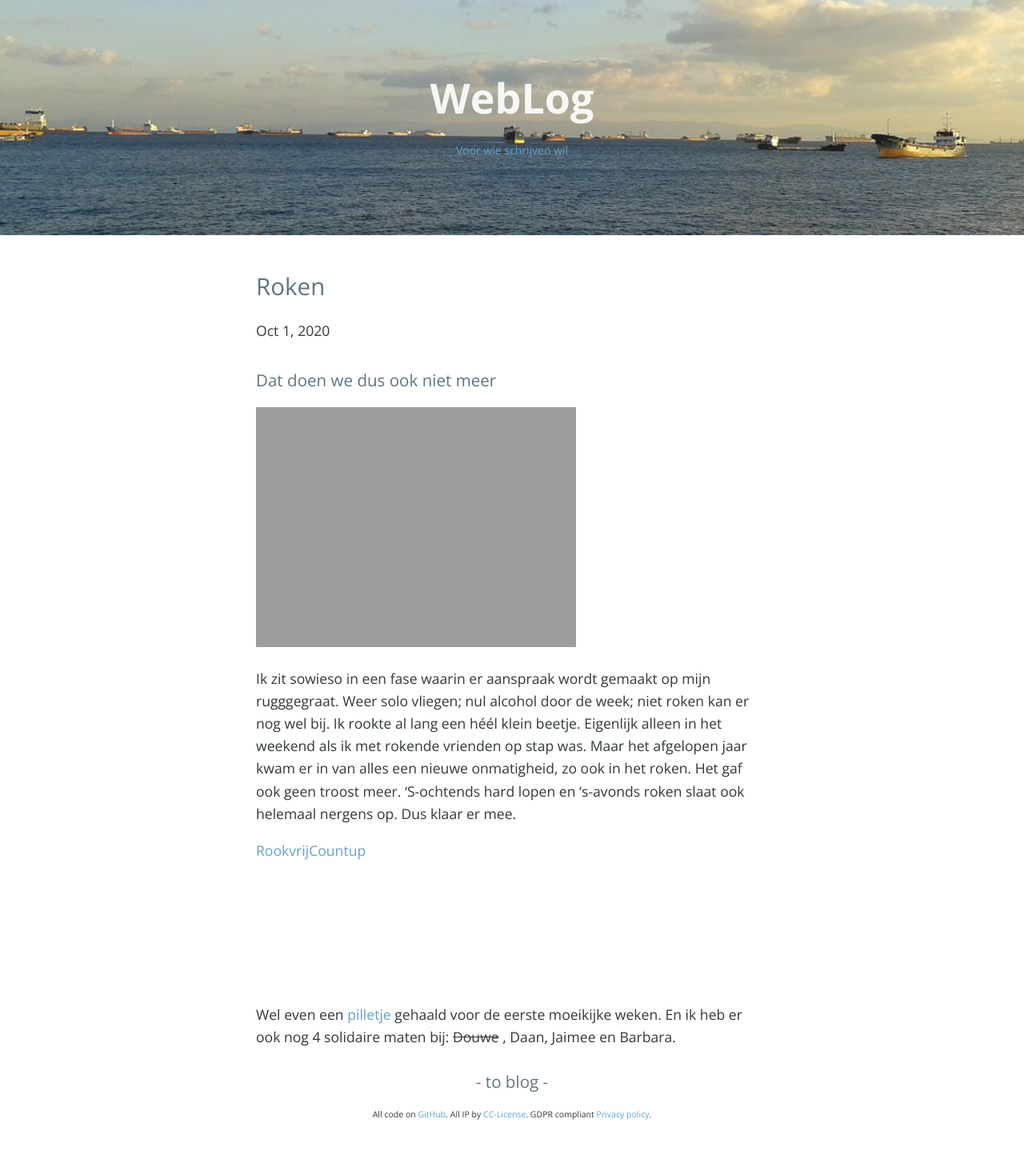
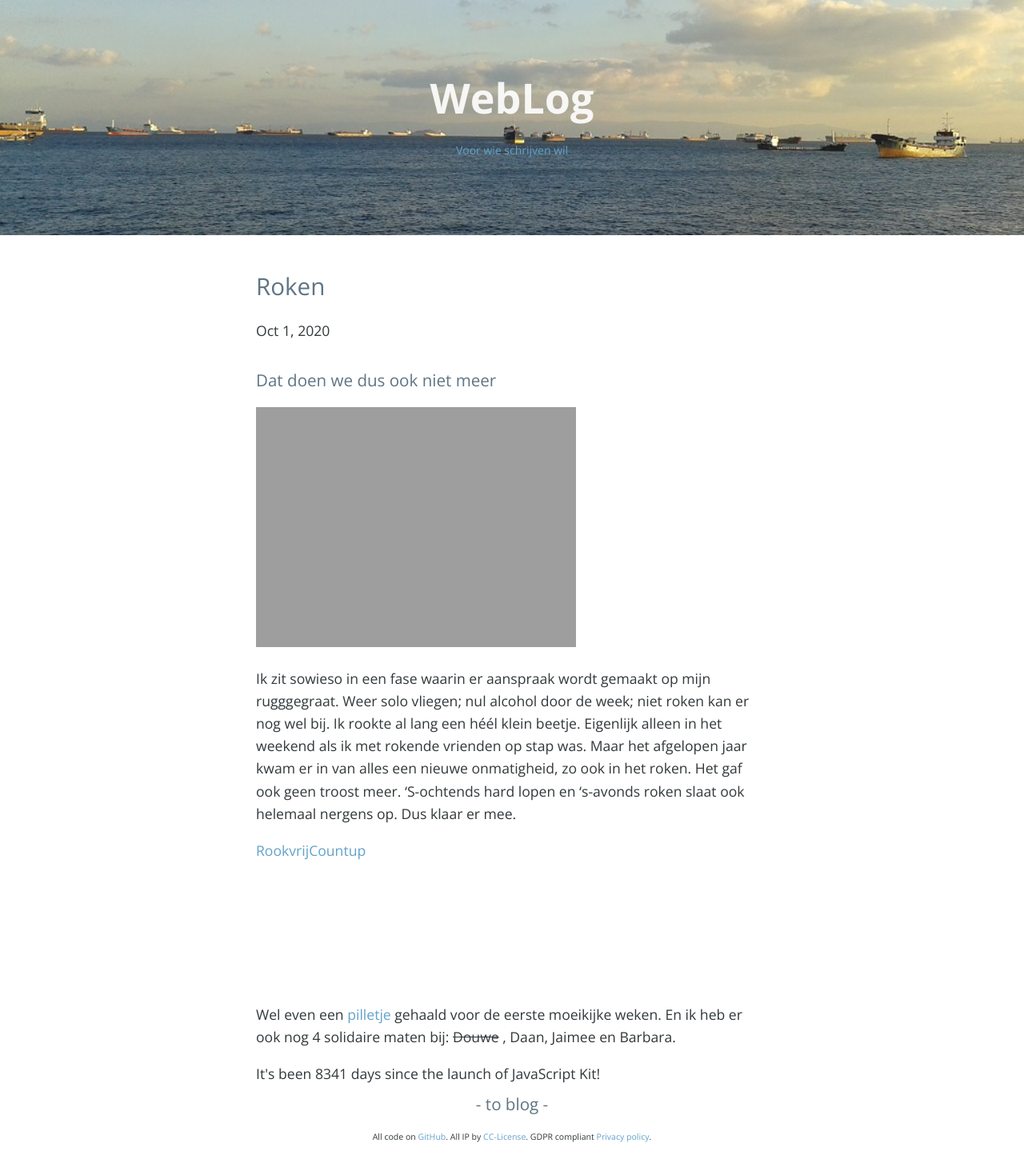
Before and after one commit to fprisse/Weblog, a Jekyll site: the page built from _posts/2020-10-01-roken.md, in a window 1280 px wide. Shown: the whole page at 80% size. Built offline with Jekyll 4.4.1, drawn with Linux system fonts in a browser that asks for light colours; nearby versions of some CDN libraries; comment, search, counter and statistics services are not loaded; before the commit the page ends 1420 px from its top, so only the background shows below that; some of the changed lines change nothing that is shown.

Commit message:
try direct java

```diff
--- a/_posts/2020-10-01-roken.md
+++ b/_posts/2020-10-01-roken.md
@@ -17,3 +17,30 @@ Maar het afgelopen jaar kwam er in van alles een nieuwe onmatigheid, zo ook in h
 <div data-type="countup" data-id="180962" class="tickcounter" style="width: 100%; position: relative; padding-bottom: 25%"><a href="//www.tickcounter.com/countup/180962/rookvrij" title="Rookvrij">Rookvrij</a><a href="//www.tickcounter.com/countup" title="Countup">Countup</a></div><script>(function(d, s, id) { var js, pjs = d.getElementsByTagName(s)[0]; if (d.getElementById(id)) return; js = d.createElement(s); js.id = id; js.src = "//www.tickcounter.com/static/js/loader.js"; pjs.parentNode.insertBefore(js, pjs); }(document, "script", "tickcounter-sdk"));</script>
 
 Wel even een [pilletje](https://www.farmacotherapeutischkompas.nl/bladeren/preparaatteksten/v/varenicline) gehaald voor de eerste moeikijke weken. En ik heb er ook nog 4 solidaire maten bij: ~~Douwe~~ , Daan, Jaimee en Barbara.
+
+<script>
+
+/*
+Count up from any date script-
+By JavaScript Kit (www.javascriptkit.com)
+Over 200+ free scripts here!
+*/
+
+var montharray=new Array("Jan","Feb","Mar","Apr","May","Jun","Jul","Aug","Sep","Oct","Nov","Dec")
+
+function countup(yr,m,d){
+var today=new Date()
+var todayy=today.getYear()
+if (todayy < 1000)
+todayy+=1900
+var todaym=today.getMonth()
+var todayd=today.getDate()
+var todaystring=montharray[todaym]+" "+todayd+", "+todayy
+var paststring=montharray[m-1]+" "+d+", "+yr
+var difference=(Math.round((Date.parse(todaystring)-Date.parse(paststring))/(24*60*60*1000))*1)
+difference+=" days"
+document.write("It\'s been "+difference+" since the launch of JavaScript Kit!")
+}
+//enter the count up date using the format year/month/day
+countup(1997,12,05)
+</script>
```
